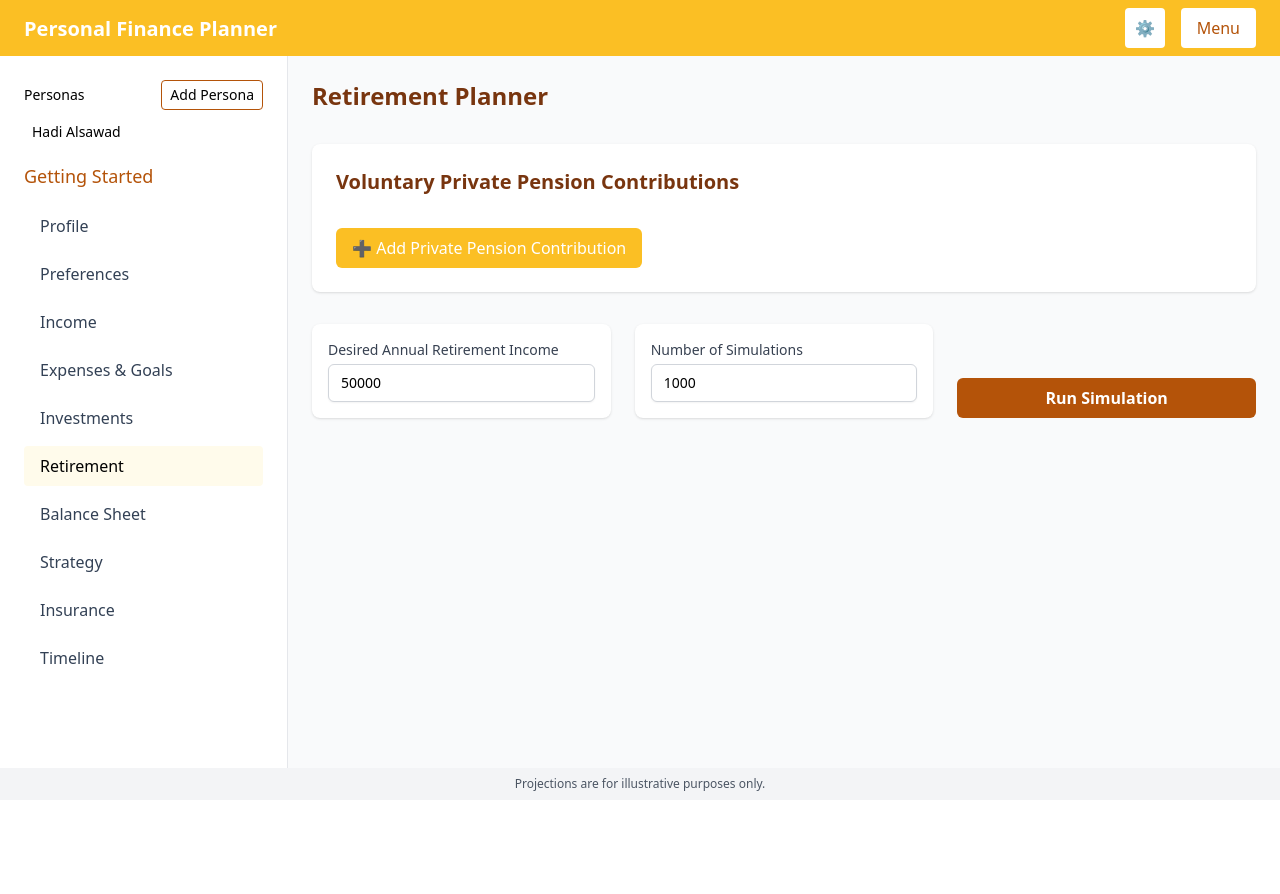
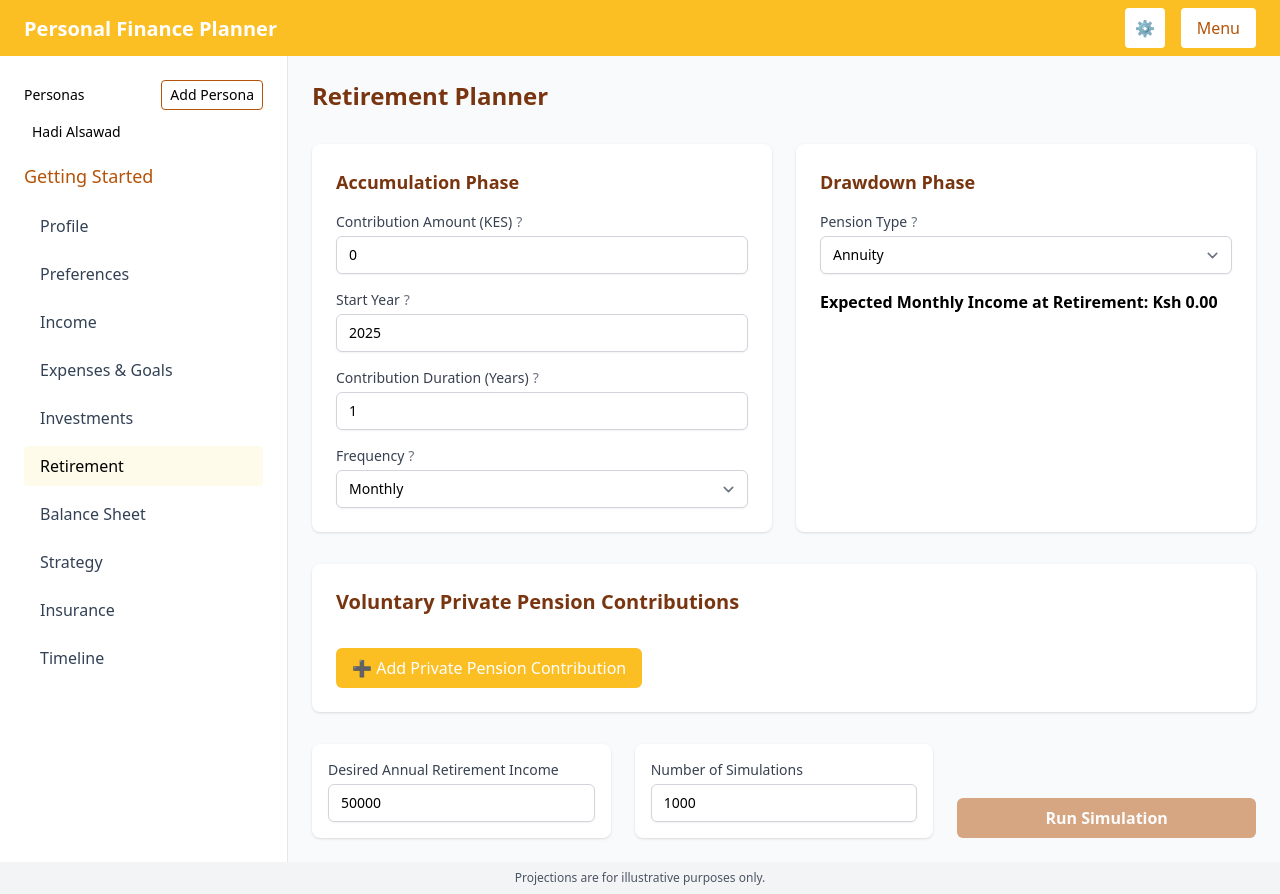
Before and after one commit to MMJGGR/personal-finance-app, a React (Vite) app: page / in a window 1280 px wide. Both pictures are taken after a click on the tab "Retirement". Before the commit the page ends 800 px from the top, so only its background shows below. Built offline with nearby package versions, Linux system fonts and the light colour scheme.

Commit message:
feat: overhaul retirement tab ui

```diff
--- a/src/components/Retirement/RetirementTab.jsx
+++ b/src/components/Retirement/RetirementTab.jsx
@@ -13,6 +13,8 @@ import {
 import { runMonteCarloSimulation } from '../../utils/monteCarlo.js';
 import { calculateNSSF } from '../../utils/nssfCalculator';
 import { formatCurrency } from '../../utils/formatters';
+import { calculatePensionIncome } from '../../utils/pensionProjection.js';
+import { pensionFormSchema } from '../../schemas/inputs.schema.js';
 
 export default function RetirementTab() {
   const {
@@ -27,6 +29,15 @@ export default function RetirementTab() {
   const [numSimulations, setNumSimulations] = useState(1000);
   const [simulationResult, setSimulationResult] = useState(null);
   const [privatePensionContributions, setPrivatePensionContributions] = useState([]);
+  const currentYear = new Date().getFullYear();
+  const [pensionInputs, setPensionInputs] = useState({
+    amount: 0,
+    startYear: currentYear,
+    duration: 1,
+    frequency: 'Monthly',
+    pensionType: 'Annuity',
+  });
+  const [touched, setTouched] = useState({});
 
   const handleRunSimulation = () => {
     const initialPortfolioValue = assetsList.reduce(
@@ -72,6 +83,25 @@ export default function RetirementTab() {
 
   const chartData = formatChartData();
 
+  const validation = useMemo(() => pensionFormSchema.safeParse(pensionInputs), [pensionInputs]);
+  const errors = useMemo(() => {
+    if (validation.success) return {};
+    const out = {};
+    validation.error.errors.forEach(e => {
+      out[e.path[0]] = e.message;
+    });
+    return out;
+  }, [validation]);
+  const isValid = validation.success;
+
+  const pensionSummary = useMemo(() => {
+    if (!isValid) return { monthlyIncome: 0 };
+    return calculatePensionIncome({
+      ...pensionInputs,
+      expectedReturn: settings.expectedReturn,
+    });
+  }, [pensionInputs, settings.expectedReturn, isValid]);
+
   const kenyanSalaries = useMemo(() => {
     return incomeSources.filter(src => src.type === 'Kenyan Salary');
   }, [incomeSources]);
@@ -116,7 +146,6 @@ export default function RetirementTab() {
     setPrivatePensionContributions(prev => prev.filter(ppc => ppc.id !== id));
   };
 
-
   return (
     <div className="space-y-8">
       <h2 className="text-2xl font-bold text-amber-800">Retirement Planner</h2>
@@ -130,6 +159,96 @@ export default function RetirementTab() {
           <p>Total NSSF Contribution: <span className="font-semibold">{formatCurrency(totalNSSF * 12, settings.locale, settings.currency)}</span></p>
         </div>
       )}
+
+      <div className="grid gap-6 md:grid-cols-2">
+        <div className="p-6 bg-white rounded-lg shadow">
+          <h3 className="text-lg font-bold text-amber-800 mb-4">Accumulation Phase</h3>
+          <label htmlFor="pension-amount" className="block text-sm font-medium text-gray-700">
+            Contribution Amount (KES)
+            <span title="How much you plan to contribute each period" className="ml-1 cursor-help text-gray-500">?</span>
+          </label>
+          <input
+            id="pension-amount"
+            type="number"
+            value={pensionInputs.amount}
+            onBlur={() => setTouched(t => ({ ...t, amount: true }))}
+            onChange={e => setPensionInputs({ ...pensionInputs, amount: Number(e.target.value) })}
+            className="w-full px-3 py-2 mt-1 border border-gray-300 rounded-md shadow-sm focus:outline-none focus:ring-amber-500 focus:border-amber-500 sm:text-sm"
+          />
+          {touched.amount && errors.amount && (
+            <p className="text-sm text-red-600">{errors.amount}</p>
+          )}
+
+          <label htmlFor="start-year" className="block mt-4 text-sm font-medium text-gray-700">
+            Start Year
+            <span title="Year when contributions begin" className="ml-1 cursor-help text-gray-500">?</span>
+          </label>
+          <input
+            id="start-year"
+            type="number"
+            value={pensionInputs.startYear}
+            onBlur={() => setTouched(t => ({ ...t, startYear: true }))}
+            onChange={e => setPensionInputs({ ...pensionInputs, startYear: Number(e.target.value) })}
+            className="w-full px-3 py-2 mt-1 border border-gray-300 rounded-md shadow-sm focus:outline-none focus:ring-amber-500 focus:border-amber-500 sm:text-sm"
+          />
+          {touched.startYear && errors.startYear && (
+            <p className="text-sm text-red-600">{errors.startYear}</p>
+          )}
+
+          <label htmlFor="duration" className="block mt-4 text-sm font-medium text-gray-700">
+            Contribution Duration (Years)
+            <span title="Number of years you will contribute" className="ml-1 cursor-help text-gray-500">?</span>
+          </label>
+          <input
+            id="duration"
+            type="number"
+            value={pensionInputs.duration}
+            onBlur={() => setTouched(t => ({ ...t, duration: true }))}
+            onChange={e => setPensionInputs({ ...pensionInputs, duration: Number(e.target.value) })}
+            className="w-full px-3 py-2 mt-1 border border-gray-300 rounded-md shadow-sm focus:outline-none focus:ring-amber-500 focus:border-amber-500 sm:text-sm"
+          />
+          {touched.duration && errors.duration && (
+            <p className="text-sm text-red-600">{errors.duration}</p>
+          )}
+
+          <label htmlFor="frequency" className="block mt-4 text-sm font-medium text-gray-700">
+            Frequency
+            <span title="How often you save" className="ml-1 cursor-help text-gray-500">?</span>
+          </label>
+          <select
+            id="frequency"
+            value={pensionInputs.frequency}
+            onBlur={() => setTouched(t => ({ ...t, frequency: true }))}
+            onChange={e => setPensionInputs({ ...pensionInputs, frequency: e.target.value })}
+            className="w-full px-3 py-2 mt-1 border border-gray-300 rounded-md shadow-sm focus:outline-none focus:ring-amber-500 focus:border-amber-500 sm:text-sm"
+          >
+            <option value="Monthly">Monthly</option>
+            <option value="Annually">Annually</option>
+          </select>
+        </div>
+
+        <div className="p-6 bg-white rounded-lg shadow">
+          <h3 className="text-lg font-bold text-amber-800 mb-4">Drawdown Phase</h3>
+          <label htmlFor="pension-type" className="block text-sm font-medium text-gray-700">
+            Pension Type
+            <span title="Choose Annuity for fixed payments or Self-Managed for drawdown" className="ml-1 cursor-help text-gray-500">?</span>
+          </label>
+          <select
+            id="pension-type"
+            value={pensionInputs.pensionType}
+            onBlur={() => setTouched(t => ({ ...t, pensionType: true }))}
+            onChange={e => setPensionInputs({ ...pensionInputs, pensionType: e.target.value })}
+            className="w-full px-3 py-2 mt-1 border border-gray-300 rounded-md shadow-sm focus:outline-none focus:ring-amber-500 focus:border-amber-500 sm:text-sm"
+          >
+            <option value="Annuity">Annuity</option>
+            <option value="Self-Managed">Self-Managed</option>
+          </select>
+          <div className="mt-4 font-semibold">
+            Expected Monthly Income at Retirement:{' '}
+            {formatCurrency(pensionSummary.monthlyIncome, settings.locale, settings.currency)}
+          </div>
+        </div>
+      </div>
 
       {/* Private Pension Contributions */}
       <div className="p-6 bg-white rounded-lg shadow">
@@ -211,7 +330,8 @@ export default function RetirementTab() {
         <div className="flex items-end">
           <button
             onClick={handleRunSimulation}
-            className="w-full px-4 py-2 font-bold text-white bg-amber-600 rounded-md hover:bg-amber-700 focus:outline-none focus:ring-2 focus:ring-offset-2 focus:ring-amber-500"
+            disabled={!isValid}
+            className="w-full px-4 py-2 font-bold text-white bg-amber-600 rounded-md hover:bg-amber-700 focus:outline-none focus:ring-2 focus:ring-offset-2 focus:ring-amber-500 disabled:opacity-50"
           >
             Run Simulation
           </button>
--- /dev/null
+++ b/src/schemas/inputs.schema.js
@@ -0,0 +1,12 @@
+import { z } from 'zod';
+import { toNumber, intFieldWithRange } from './expenseGoalSchemas.js';
+
+const posNumber = () => z.preprocess(toNumber, z.number().positive());
+
+export const pensionFormSchema = z.object({
+  amount: posNumber(),
+  startYear: intFieldWithRange(1900, 9999),
+  duration: intFieldWithRange(1, 100),
+  frequency: z.enum(['Monthly', 'Annually']),
+  pensionType: z.enum(['Annuity', 'Self-Managed'])
+});
--- a/src/utils/pensionProjection.js
+++ b/src/utils/pensionProjection.js
@@ -20,3 +20,42 @@ export function projectPensionGrowth(initialPensionValue, annualContributions, e
 
   return futureValue;
 }
+
+/**
+ * Calculate expected monthly pension income at retirement.
+ * A simple heuristic is applied until the full engine is implemented.
+ *
+ * @param {Object} params
+ * @param {number} params.amount - Contribution amount per period.
+ * @param {number} params.duration - Number of years contributions are made.
+ * @param {'Monthly'|'Annually'} params.frequency - Contribution frequency.
+ * @param {number} params.expectedReturn - Expected annual growth rate.
+ * @param {'Annuity'|'Self-Managed'} params.pensionType - Selected pension type.
+ * @param {number} [params.annuityRate=0.05] - Annuity payout rate if applicable.
+ * @returns {{futureValue:number, monthlyIncome:number}}
+ */
+export function calculatePensionIncome({
+  amount,
+  duration,
+  frequency,
+  expectedReturn,
+  pensionType,
+  annuityRate = 0.05,
+}) {
+  const years = Math.max(0, duration);
+  const annualContribution = amount * (frequency === 'Monthly' ? 12 : 1);
+  const rate = expectedReturn / 100;
+  let futureValue = 0;
+  for (let i = 0; i < years; i++) {
+    futureValue = (futureValue + annualContribution) * (1 + rate);
+  }
+
+  let monthlyIncome;
+  if (pensionType === 'Annuity') {
+    monthlyIncome = (futureValue * annuityRate) / 12;
+  } else {
+    monthlyIncome = (futureValue * 0.04) / 12; // basic SWR approximation
+  }
+
+  return { futureValue, monthlyIncome };
+}
```
Also changed, not shown: 2 other files (tests, documents, lock files or other folders).
